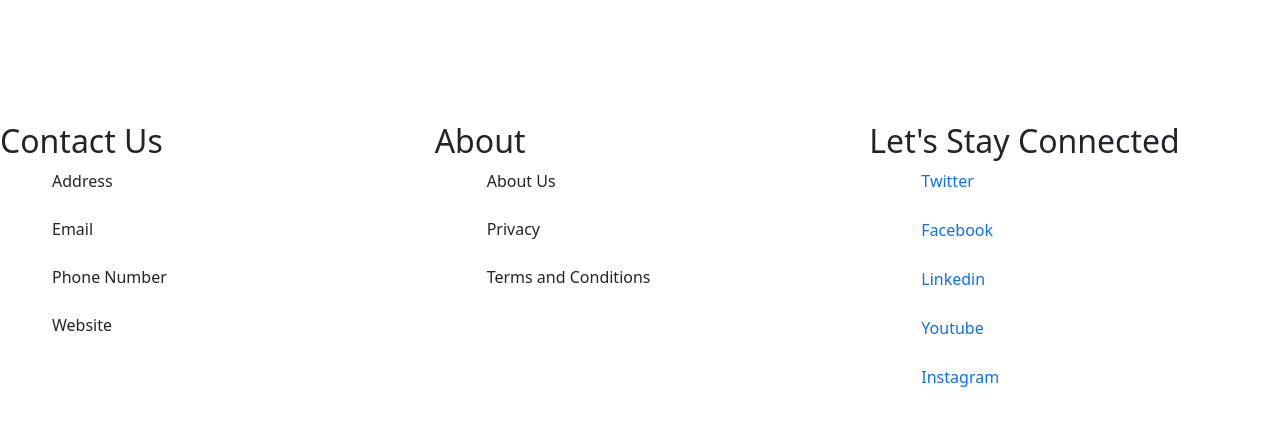
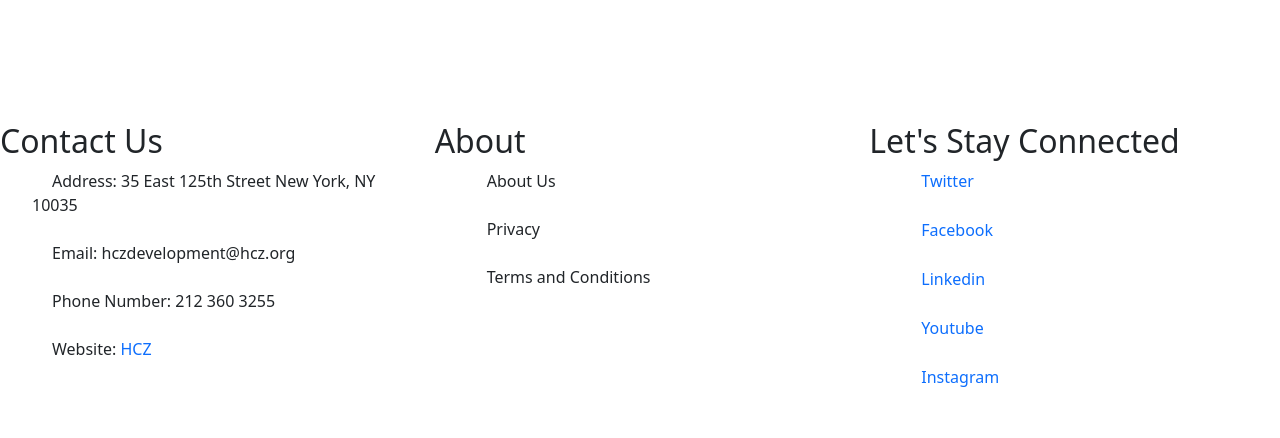
Before and after one commit to dom-edu/light-show-portal, a Flask app: page / in a window 1280 px wide. Shown: the part 614-1052 px from the top of the page. Run offline with Flask 3, Linux system fonts and the light colour scheme; some libraries are stand-ins or nearby versions.

Commit message:
Test commit

```diff
--- a/templates/footer.html
+++ b/templates/footer.html
@@ -6,20 +6,25 @@
       <div class="col-md-4">
         <h2> Contact Us </h2>
         <ul>
+          <!-- TODO: Add HCZ contact info -->
           <li><i class="fi-xnsuxl-house-solid"></i>
-            <p style="display: inline;">Address</p>
+            <p style="display: inline;">Address: 35 East 125th Street New York, NY 10035</p>
           </li>
           <br>
           <li><i class="fi-xnluxl-envelope"></i>
-            <p style="display: inline;">Email</p>
+            <p style="display: inline;">Email: hczdevelopment@hcz.org</p>
           </li>
           <br>
           <li><i class="fi-xnsrxl-phone-solid"></i>
-            <p style="display: inline;">Phone Number</p>
+            <p style="display: inline;">Phone Number: 212 360 3255</p>
           </li>
           <br>
           <li><i class="fi-xnluxl-globe"></i>
-            <p style="display: inline;">Website</p>
+            <p style="display: inline;">Website:</p>
+            <a target="_blank" class="social-link" href="https://hcz.org/contact-us/">
+              <p class="social-link-text">HCZ</p>
+              </a>
+
           </li>
         </ul>
       </div>
```
